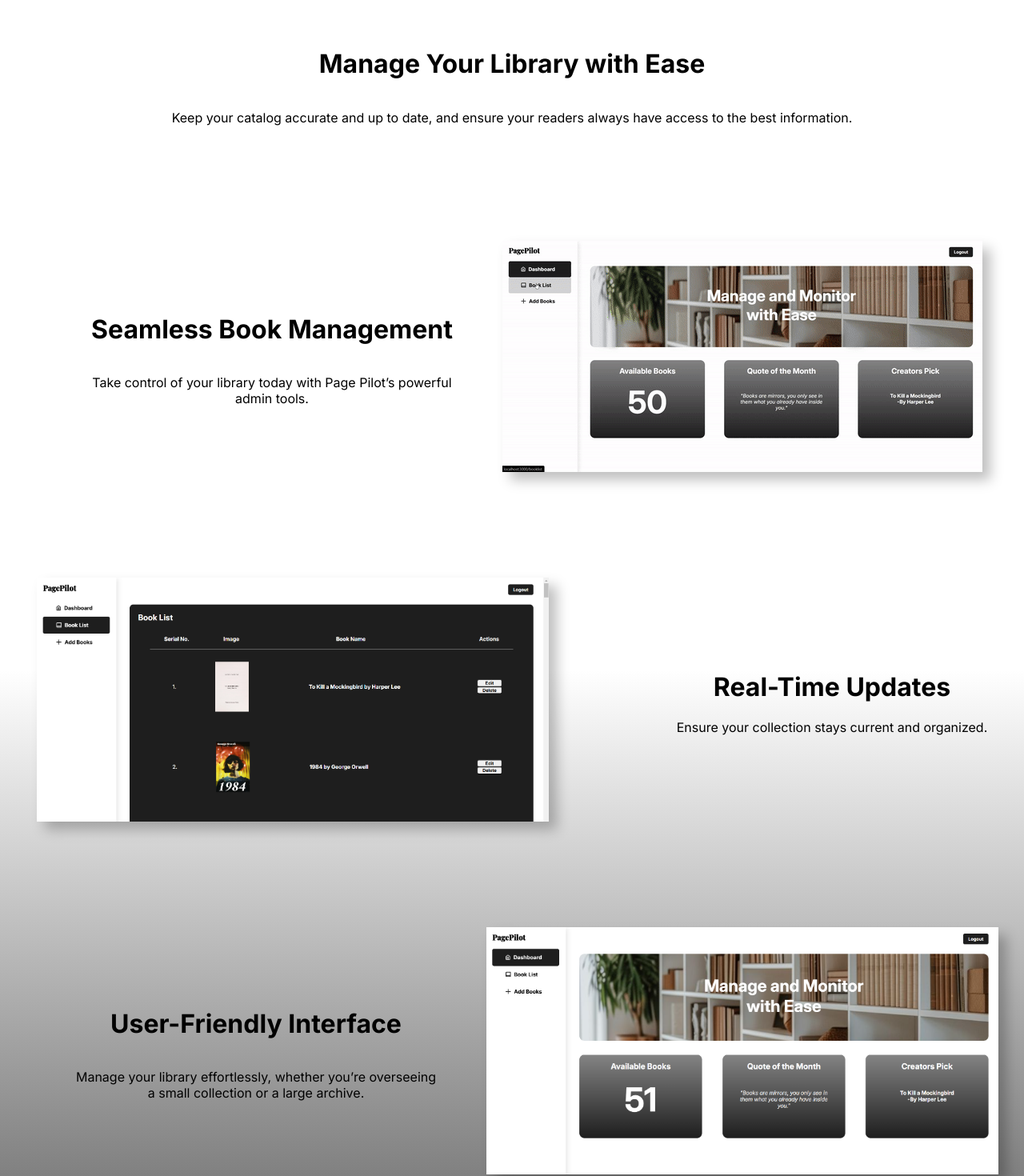
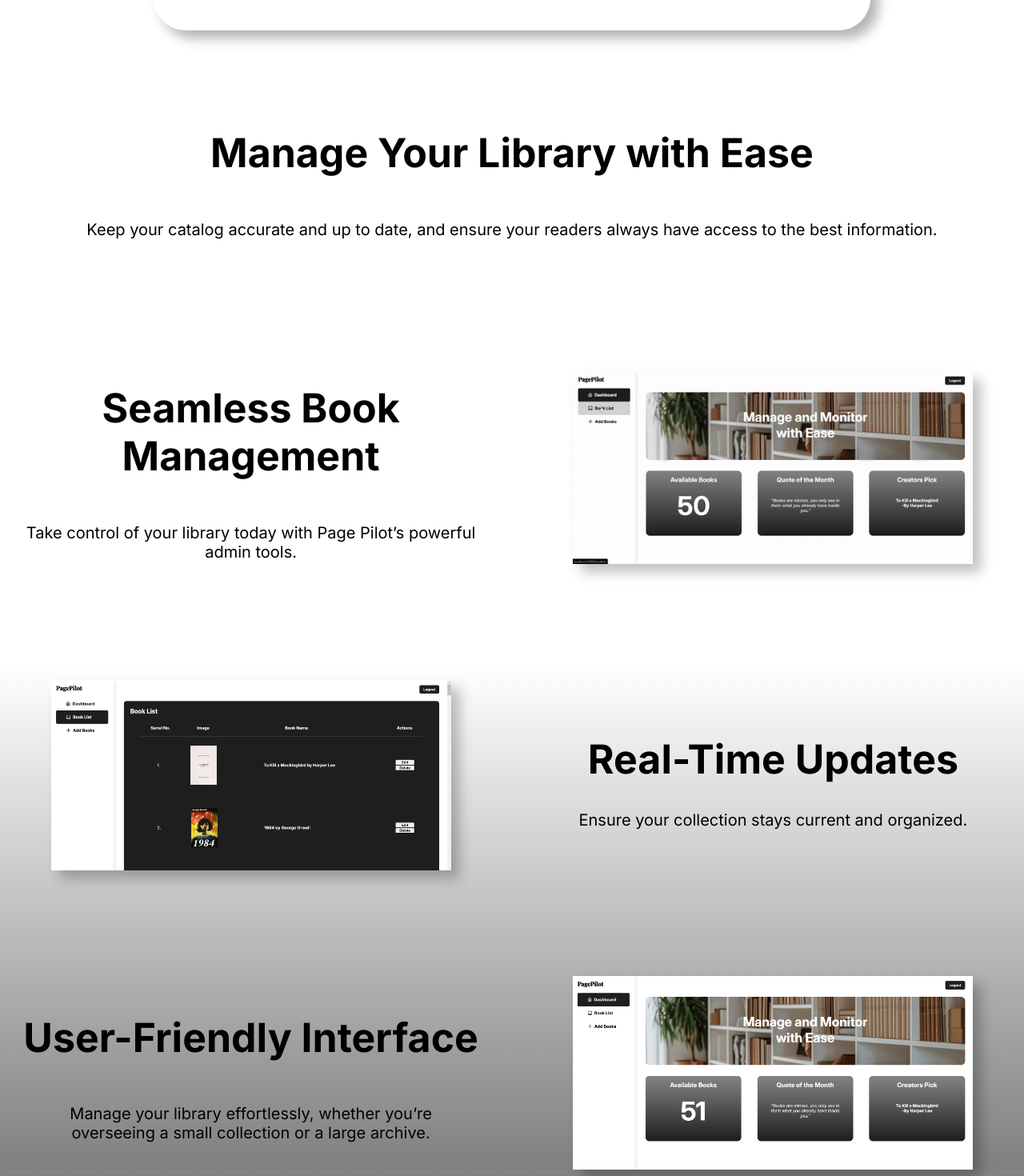
Before and after one commit to angelikamaglinte/BookManagementApp, a React (Create React App) app in the folder book-management-app/: page / in a window 1280 px wide. Shown: the part 673-2143 px from the top of the page at 80% size. Built offline with nearby package versions, Linux system fonts and the light colour scheme.

Commit message:
More changes in Landing Page

```diff
--- a/book-management-app/src/components/LandingPage/LandingPage.css
+++ b/book-management-app/src/components/LandingPage/LandingPage.css
@@ -1,8 +1,16 @@
-.landingPageContent, html {
-    background: linear-gradient(180deg, #FFFFFF 70%, #808080 );;
+.landingpageTitles{
+    font-size: 50px;
 }
 
-#landingPageLogo{
+.landingpageDescription{
+    font-size: 20px;
+}
+
+.landingPageContent, html {
+    background: linear-gradient(180deg, #FFFFFF 70%, #808080);
+}
+
+#landingPageLogo {
     width: 150px;
     height: auto;
     position: absolute;
@@ -12,64 +20,55 @@
     margin-top: 15px;
 }
 
-.landingPageActions{
+.landingPageActions {
     margin-top: 30px;
     margin-right: 30px;
-   display: block;
-   text-align:end;
+    display: block;
+    text-align: end;
 }
 
-
-.landingPageButtons{
+.landingPageButtons {
     color: white;
-    background-color: black;
+    background-color: #1E1E1E;
     text-decoration: none;
     border: none;
     font-weight: bold;
-    color: white;
-    background-color: #1E1E1E;
     border-radius: 50px;
-    padding-top: 8px;
-    padding-bottom: 8px;
-    padding-right: 20px;
-    padding-left: 20px;
-
+    padding: 8px 20px;
 }
 
-.landingPageButtons:hover{
+.landingPageButtons:hover {
     color: black;
     background-color: lightgrey;
 }
 
-
-
-.landingPageSection1{
+.landingPageSection1 {
     margin-top: 2%;
+    margin-bottom: 7%;
     display: flex;
     flex-direction: column;
     align-items: center;
     justify-content: center;
     text-align: center;
-    margin-bottom: 7%;
 }
 
-.section1Subsection1{
+.section1Subsection1 {
     width: 40%;
 }
 
-#section1Description{
+#section1Description {
     width: 50%;
     padding-bottom: 2%;
 }
 
-#landingPageSection1Image{
+#landingPageSection1Image {
     margin-top: 3%;
     width: 70%;
     box-shadow: 10px 10px 15px rgba(0, 0, 0, 0.30);
-   border-radius: 5dvh;
+    border-radius: 5dvh;
 }
 
-.landingPageSection2{
+.landingPageSection2 {
     margin-top: 5%;
     margin-bottom: 10%;
     display: flex;
@@ -79,84 +78,113 @@
     text-align: center;
 }
 
-.landingPageSection3{
+.landingPageSection3 {
     margin-top: 5%;
     margin-bottom: 10%;
     display: flex;
-    flex-direction:row;
+    flex-direction: row;
     align-items: center;
     justify-content: center;
     text-align: center;
+    gap: 2%;
 }
 
-/* .section3Subsection1{
-    width: 30%;
-} */
-
-#section3Description{
-    width: 80%;
-}
-
-.section3Subsection1{
+.section3Subsection1 {
     display: flex;
     flex-direction: column;
     justify-content: center;
-    align-items: center; /* Center content horizontally */
-    text-align: center;  /* Center text inside the subsection */
-    width: 45%;
+    align-items: center;
+    text-align: center;
+    width: 50%;
 }
 
-.section3Subsection2{
-    margin: none;
+.section3Subsection2 {
+    width: 50%;
+    display: flex;
+    justify-content: center;
 }
 
-.landingpageVideo{
-    margin-left: 0dvh;
+.landingpageVideo {
+    width: 80%;
+    max-width: 500px;
+    height: auto;
     box-shadow: 10px 10px 15px rgba(0, 0, 0, 0.25);
 }
 
-.landingPageSection4{
+.landingPageSection4 {
     margin-top: 5%;
+    margin-bottom: 10%;
     display: flex;
-    flex-direction:row;
+    flex-direction: row; /* Ensures image comes first */
     align-items: center;
     justify-content: center;
     text-align: center;
-    margin-bottom: 10%;
+    gap: 2%;
 }
 
-.section4Image{
-    margin-right: 20dvh;
-    width: 80dvh;
+.section4Subsection1, .section4Subsection2 {
+    width: 50%;
+}
+
+.section4Image {
+    width: 80%;
+    max-width: 500px;
+    height: auto;
     box-shadow: 10px 10px 15px rgba(0, 0, 0, 0.25);
 }
 
-.landingPageSection5{
+.landingPageSection5 {
     margin-top: 5%;
+    margin-bottom: 2%;
     display: flex;
-    flex-direction:row;
+    flex-direction: row;
     align-items: center;
     justify-content: center;
     text-align: center;
-    margin-bottom: 2%;
+    gap: 2%;
 }
 
 .section5Subsection1 {
     display: flex;
     flex-direction: column;
     justify-content: center;
-    align-items: center; /* Center content horizontally */
-    text-align: center;  /* Center text inside the subsection */
-    width: 45%;         /* Optional, ensures it uses full width for proper centering */
+    align-items: center;
+    text-align: center;
+    width: 50%;
+}
+
+.section5Subsection2 {
+    width: 50%;
+    display: flex;
+    justify-content: center;
+}
+
+#section5Description {
+    width: 80%;
+}
+
+.section5Image {
+    width: 80%;
+    max-width: 500px;
+    height: auto;
+    box-shadow: 10px 10px 15px rgba(0, 0, 0, 0.25);
 }
 
 
-#section5Description{
-width: 80%;
+/* General Responsiveness */
+@media (max-width: 768px) {
+    .landingPageSection3, .landingPageSection4, .landingPageSection5 {
+        flex-direction: column;
+        gap: 5%;
+    }
+
+    .section3Subsection1, .section3Subsection2,
+    .section4Subsection1, .section4Subsection2,
+    .section5Subsection1, .section5Subsection2 {
+        width: 100%;
+    }
+
+    .landingpageVideo, .section4Image, .section5Image {
+        width: 90%;
+    }
 }
-
-.section5Image{
-
-    width: 80dvh;
-    box-shadow: 10px 10px 15px rgba(0, 0, 0, 0.25);
-}
--- a/book-management-app/src/components/LandingPage/LandingPage.js
+++ b/book-management-app/src/components/LandingPage/LandingPage.js
@@ -18,9 +18,9 @@ const LandingPage = () => {
 
                     <div className='landingPageSection1'>
 
-                        <h1>Manage Your Library with Ease</h1>
+                        <h1 className='landingpageTitles'>Manage Your Library with Ease</h1>
 
-                         <p id='section1Description'>
+                         <p id='section1Description' className='landingpageDescription'>
                              As a Page Pilot Administrator, you have full control over your book collection.
                              From adding new titles to updating existing entries or
                              removing outdated books,
@@ -32,19 +32,21 @@ const LandingPage = () => {
                     </div>
 
                     <div className='landingPageSection2'>
-                        <h1>Manage Your Library with Ease</h1>
-                        <p>
+                        <h1 className='landingpageTitles'>Manage Your Library with Ease</h1>
+                        <p className='landingpageDescription'>
                         Keep your catalog accurate and up to date,
                         and ensure your readers always have access to the best information.
                         </p>
                     </div>
 
+
+                <div className='landingpageAfterSection2'>
                     <div className='landingPageSection3'>
                         <div className='section3Subsection1'>
 
-                                <h1>Seamless Book Management</h1>
-                                <p id='section3Description'>
-                                Take control of your library today with Page Pilot’s powerful admin tools.
+                                <h1 className='landingpageTitles'>Seamless Book <br></br> Management</h1>
+                                <p id='section3Description' className='landingpageDescription'>
+                                Take control of your library today with Page Pilot’s powerful <br></br>admin tools.
                                 </p>
 
                         </div>
@@ -58,8 +60,8 @@ const LandingPage = () => {
                             <img src={section4Image} className='section4Image' alt=''></img>
                         </div>
                         <div className='section4Subsection1'>
-                            <h1>Real-Time Updates</h1>
-                            <p id='section4Description'>
+                            <h1 className='landingpageTitles'>Real-Time Updates</h1>
+                            <p id='section4Description' className='landingpageDescription'>
                             Ensure your collection stays current and organized.
                             </p>
                         </div>
@@ -69,8 +71,8 @@ const LandingPage = () => {
                     <div className='landingPageSection5'>
 
                         <div className='section5Subsection1'>
-                            <h1>User-Friendly Interface</h1>
-                            <p id='section5Description'>
+                            <h1 className='landingpageTitles'>User-Friendly Interface</h1>
+                            <p id='section5Description' className='landingpageDescription'>
                             Manage your library effortlessly, whether you’re overseeing a small collection or a large archive.
                             </p>
                         </div>
@@ -80,7 +82,7 @@ const LandingPage = () => {
                         </div>
 
                     </div>
-
+                </div>
 
 
                 </div>
```
Also changed, not shown: 1 other file (tests, documents, lock files or other folders).
